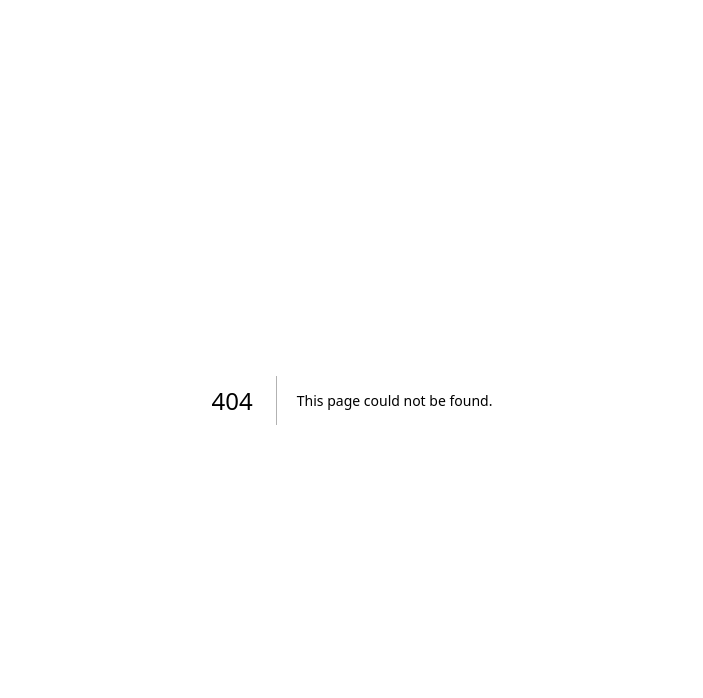
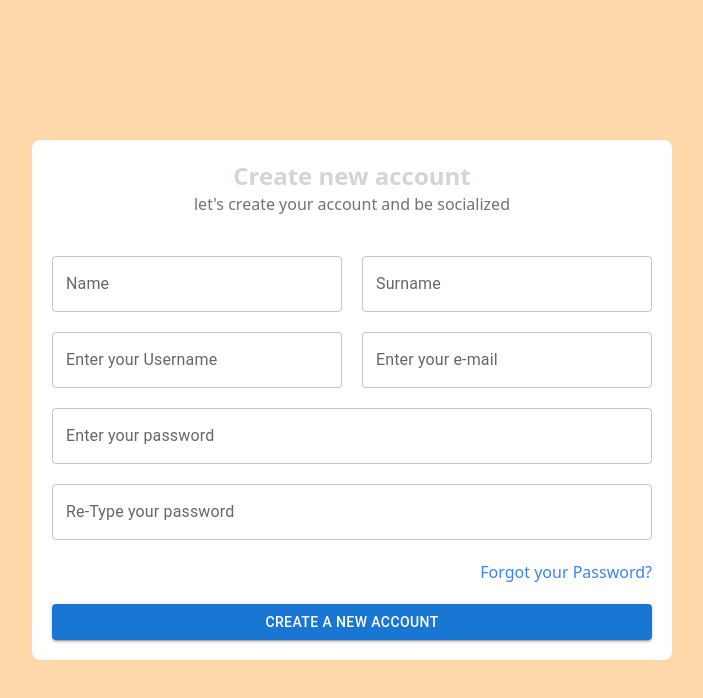
Before and after one commit to OguzhanMendi/socail-media-react, a Next.js app: page /register in a window 1280 px wide. Before the commit this address had no page. Shown: the top 698 px of the page, without its empty margins (288-991 px from the left). Built offline with nearby package versions, Linux system fonts and the light colour scheme.

Commit message:
login register eklen

```diff
--- /dev/null
+++ b/pages/Login/index.js
@@ -0,0 +1,54 @@
+import TextField from "@mui/material/TextField";
+import Button from "@mui/material/Button";
+export default function LoginPage() {
+  return (
+    <div className="bg-orange-200 h-screen flex justify-center items-center">
+      <div className="bg-white w-1/2 p-5 rounded-lg">
+        <h2 className="text-center text-2xl font-bold text-gray-300">
+          Login your account
+        </h2>
+
+        <p className="text-center text-gray-500">
+          let's login your account and be socialized
+        </p>
+
+        <div className="flex justify-center flex-col gap-5 mt-10">
+          <TextField
+            id="outlined-basic"
+            label="Enter your e-mail"
+            variant="outlined"
+            type="email"
+            sx={{
+              width: "100%",
+            }}
+          />
+          <TextField
+            id="outlined-basic"
+            label="Enter your password"
+            variant="outlined"
+            type="password"
+            sx={{
+              width: "100%",
+            }}
+          />
+
+          <a href="#" className="text-end text-blue-500">
+            Forgot your Password?
+          </a>
+
+          <Button
+            variant="contained"
+            className="bg-gray-900 py-3 text-lg"
+            sx={{
+              "&:hover": {
+                backgroundColor: "#2A3442",
+              },
+            }}
+          >
+            LOGIN YOUR ACCOUNT
+          </Button>
+        </div>
+      </div>
+    </div>
+  );
+}
--- /dev/null
+++ b/pages/register/index.js
@@ -0,0 +1,140 @@
+import TextField from "@mui/material/TextField";
+import Button from "@mui/material/Button";
+import { useState } from "react";
+export default function RegisterPage() {
+  // const [name, setName] = useState("");
+  // const [surName, setsurName] = useState("");
+  // const [userName, setuserName] = useState("");
+  // const [email, setEmail] = useState("");
+  // const [password, setPassword] = useState("");
+  // const [password2, setPassword2] = useState("");
+
+  const [form, setForm] = useState({
+    name: "",
+    surname: "",
+    username: "",
+    email: "",
+    password: "",
+    password2: "",
+  });
+
+  return (
+    <div className="bg-orange-200 h-screen flex justify-center items-center">
+      <div className="bg-white w-1/2 p-5 rounded-lg">
+        <h2 className="text-center text-2xl font-bold text-gray-300">
+          Create new account
+        </h2>
+
+        <p className="text-center text-gray-500">
+          let's create your account and be socialized
+        </p>
+
+        <div className="flex justify-center flex-col gap-5 mt-10">
+          <div className="flex gap-5">
+            <TextField
+              id="outlined-basic"
+              label="Name"
+              value={form.name}
+              onChange={(event) =>
+                setForm({ ...form, name: event.target.value })
+              }
+              variant="outlined"
+              type="text"
+              sx={{
+                width: "100%",
+              }}
+            />
+
+            <TextField
+              id="outlined-basic"
+              label="Surname"
+              value={form.surname}
+              onChange={(event) =>
+                setForm({ ...form, surname: event.target.value })
+              }
+              variant="outlined"
+              type="text"
+              sx={{
+                width: "100%",
+              }}
+            />
+          </div>
+
+          <div className="flex gap-5">
+            <TextField
+              id="outlined-basic"
+              label="Enter your Username"
+              value={form.username}
+              onChange={(event) =>
+                setForm({ ...form, username: event.target.value })
+              }
+              variant="outlined"
+              type="text"
+              sx={{
+                width: "100%",
+              }}
+            />
+
+            <TextField
+              id="outlined-basic"
+              label="Enter your e-mail"
+              value={form.email}
+              onChange={(event) =>
+                setForm({ ...form, email: event.target.value })
+              }
+              variant="outlined"
+              type="email"
+              sx={{
+                width: "100%",
+              }}
+            />
+          </div>
+
+          <TextField
+            id="outlined-basic"
+            label="Enter your password"
+            value={form.password}
+            onChange={(event) =>
+              setForm({ ...form, password: event.target.value })
+            }
+            variant="outlined"
+            type="password"
+            sx={{
+              width: "100%",
+            }}
+          />
+
+          <TextField
+            id="outlined-basic"
+            label=" Re-Type your password"
+            value={form.password2}
+            onChange={(event) =>
+              setForm({ ...form, password2: event.target.value })
+            }
+            variant="outlined"
+            type="password"
+            sx={{
+              width: "100%",
+            }}
+          />
+
+          <a href="#" className="text-end text-blue-500">
+            Forgot your Password?
+          </a>
+
+          <Button
+            variant="contained"
+            className="bg-gray-900 py-3 text-lg"
+            sx={{
+              "&:hover": {
+                backgroundColor: "#2A3442",
+              },
+            }}
+          >
+            Create a New Account
+          </Button>
+        </div>
+      </div>
+    </div>
+  );
+}
```
Also changed, not shown: pages/user/[username].js (added).
